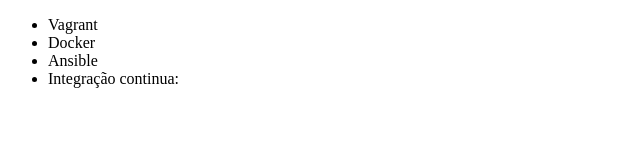
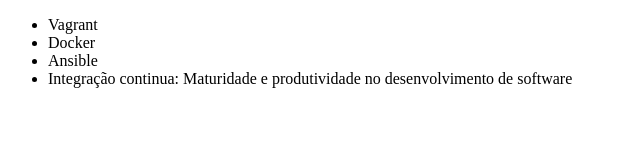
Before and after one commit to brMonteiro-G/alura-git, a plain HTML site: page Index.html in a window 1280 px wide. Shown: the whole page, without its empty margins (0-640 px from the left). Drawn offline with Linux system fonts and the light colour scheme.

Commit message:
Renomeando curso

```diff
--- a/Index.html
+++ b/Index.html
@@ -9,7 +9,7 @@
         <li>Vagrant</li>
         <li>Docker</li>
         <li>Ansible</li>
-        <li>Integração continua:</li>
+        <li>Integração continua: Maturidade e produtividade no desenvolvimento de software </li>
 
     </ul>
 
```
